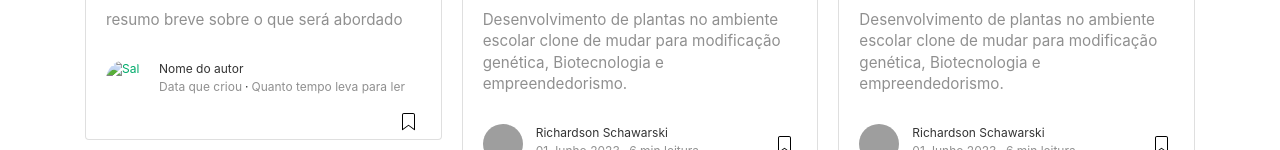
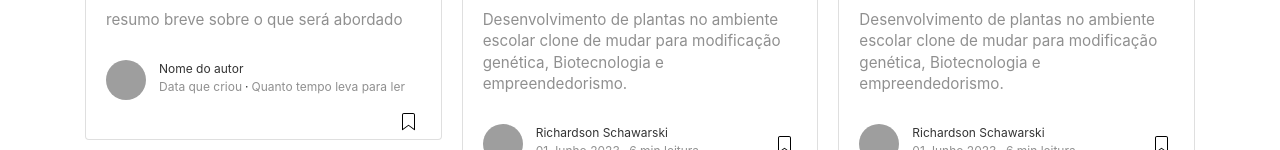
Before and after one commit to professorrichardson/ceaa, a plain HTML site: page index.html in a window 1280 px wide. Shown: the part 569-719 px from the top of the page. Drawn offline with Linux system fonts and the light colour scheme; grey boxes are pictures that could not be loaded; a script that the page names is missing.

Commit message:
image teste

```diff
--- a/index.html
+++ b/index.html
@@ -84,7 +84,9 @@
 					<div class="wrapfooter">
 						<span class="meta-footer-thumb">
 							<!--Adicionar uma foto sobre o autor e criar a pagina sobre o autor -->
-						<a href="author.html"><img class="author-thumb" src="adicionar uma " alt="Sal"></a>
+							<!--pode usar o site do gravatar para criar seu avatar -->
+
+						<a href="author.html"><img class="author-thumb" src="http://pho.to/BEWXU" alt="Sal"></a>
 						</span>
 						<span class="author-meta">
 						<span class="post-name"><a href="author.html">Nome do autor</a></span><br/>
```
